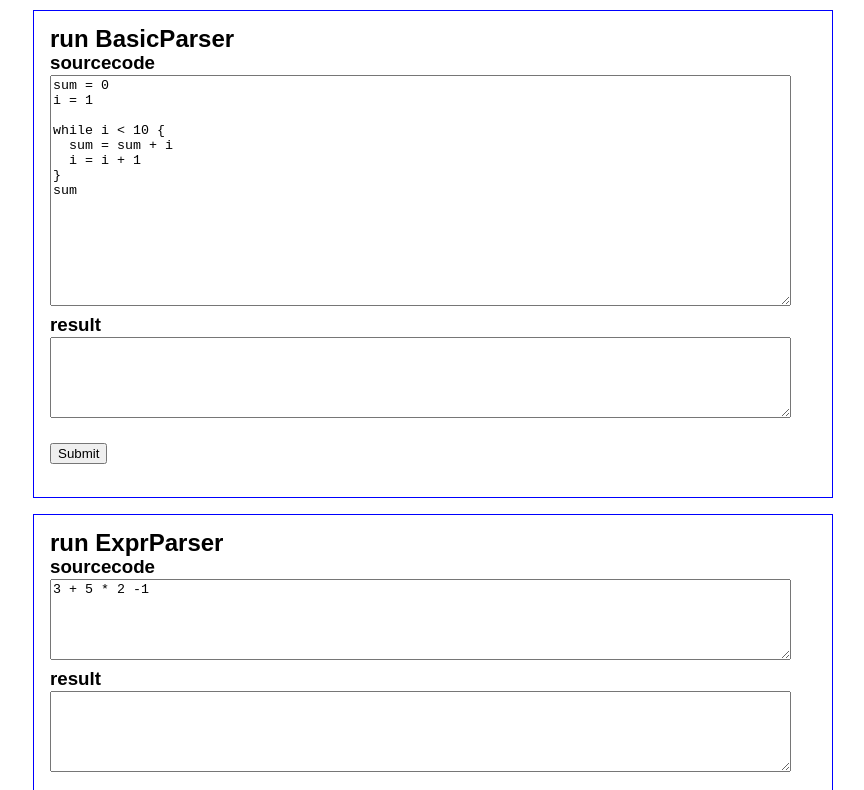
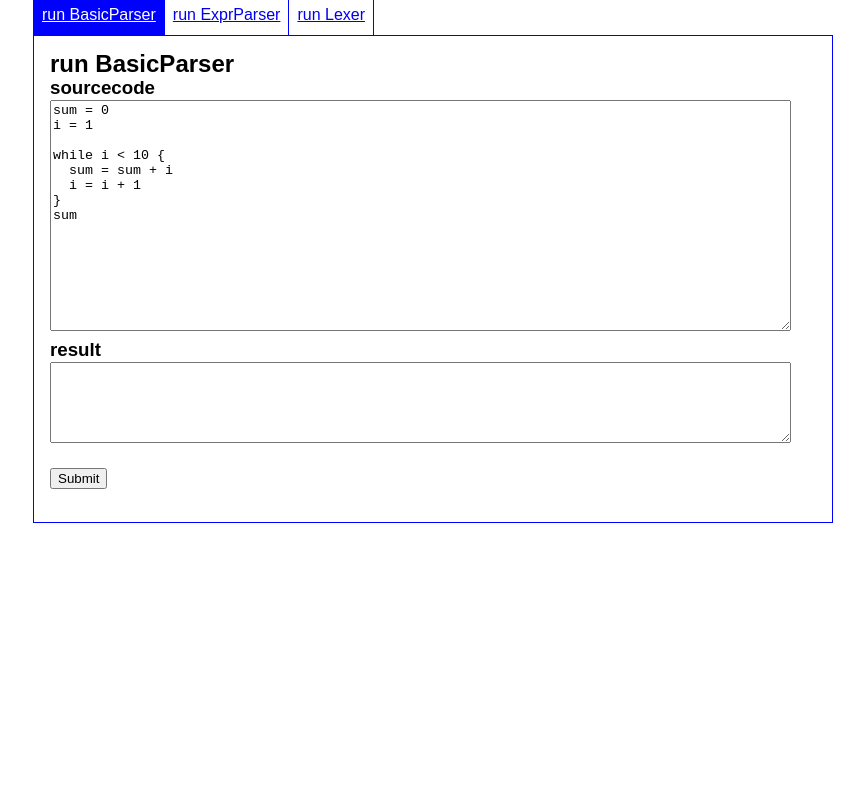
Before and after one commit to ikait/hhlab-mylanguage, a plain HTML site: page demo/index.html in a window 1280 px wide. Shown: the part 62-852 px from the top of the page, without its empty margins (207-1071 px from the left). After the commit the page ends 800 px from the top, so only its background shows below. Drawn offline with Linux system fonts and the light colour scheme.

Commit message:
TabView.js にタブの機能を書きました。styles.css にタブっぽいスタイルを書き加えました。

```diff
--- a/demo/css/styles.css
+++ b/demo/css/styles.css
@@ -5,6 +5,9 @@ body {
 h1,h2,h3 {
   padding: 0em;
   margin: 0em;
+}
+h1 {
+	margin: 0.5em 0;
 }
 
 #wrap {
@@ -25,6 +28,20 @@ h1,h2,h3 {
 #g-navi ul li {
   display: block;
   float:left;
-  padding: 0.5em;
+  border-style: solid;
+  border-color: blue;
+  border-width: 0.1em 0.1em 0 0;
+  padding: 0;
   margin: 0em;
 }
+#g-navi ul li:first-child {
+  border-width: 0.1em 0.1em 0;
+}
+#g-navi ul li a {
+	display: block;
+  padding: 0.5em;
+}
+#g-navi ul li a.active {
+	background: blue;
+	color: white;
+}
--- a/demo/js/TabView.js
+++ b/demo/js/TabView.js
@@ -1,4 +1,33 @@
 var TabView = function (selector) {
+
+	// 与えられたselectorの配下にあるaタグの数を取得
+	var f = $('a[href]', selector).size();
+
+	// tab配列にaタグのhrefの中身(#xxx)を入れていくついでに、全てのsectionを一旦非表示
+	var tab = [];
+	for (var i = 0; i < f; i++) {
+		$(tab[i] = $('a[href]:eq(' + i + ')', selector).attr('href')).hide();
+	}
+
+	// 一つ目のタブは最初から表示しておく
+	$(tab[0]).show();
+	$('a[href=' + tab[0] + ']', selector).addClass("active");
+
+	// タブがクリックされたとき、
+	$('a', selector).click(function () {
+
+		// 一旦全部のsectionを非表示にして、タブのaタグの.activeを取り除く
+		for (var i = 0; i < f; i++) {
+			$(tab[i]).hide();
+			$('a[href=' + tab[i] + ']', selector).removeClass("active");
+		}
+
+		// クリックされたタブに対応するsectionを表示させて、タブのaタグに.activeを付ける
+		$($(this).addClass("active").attr("href")).show();
+
+		// スクロールさせない
+		return false;
+	});
 
 };
 
```
